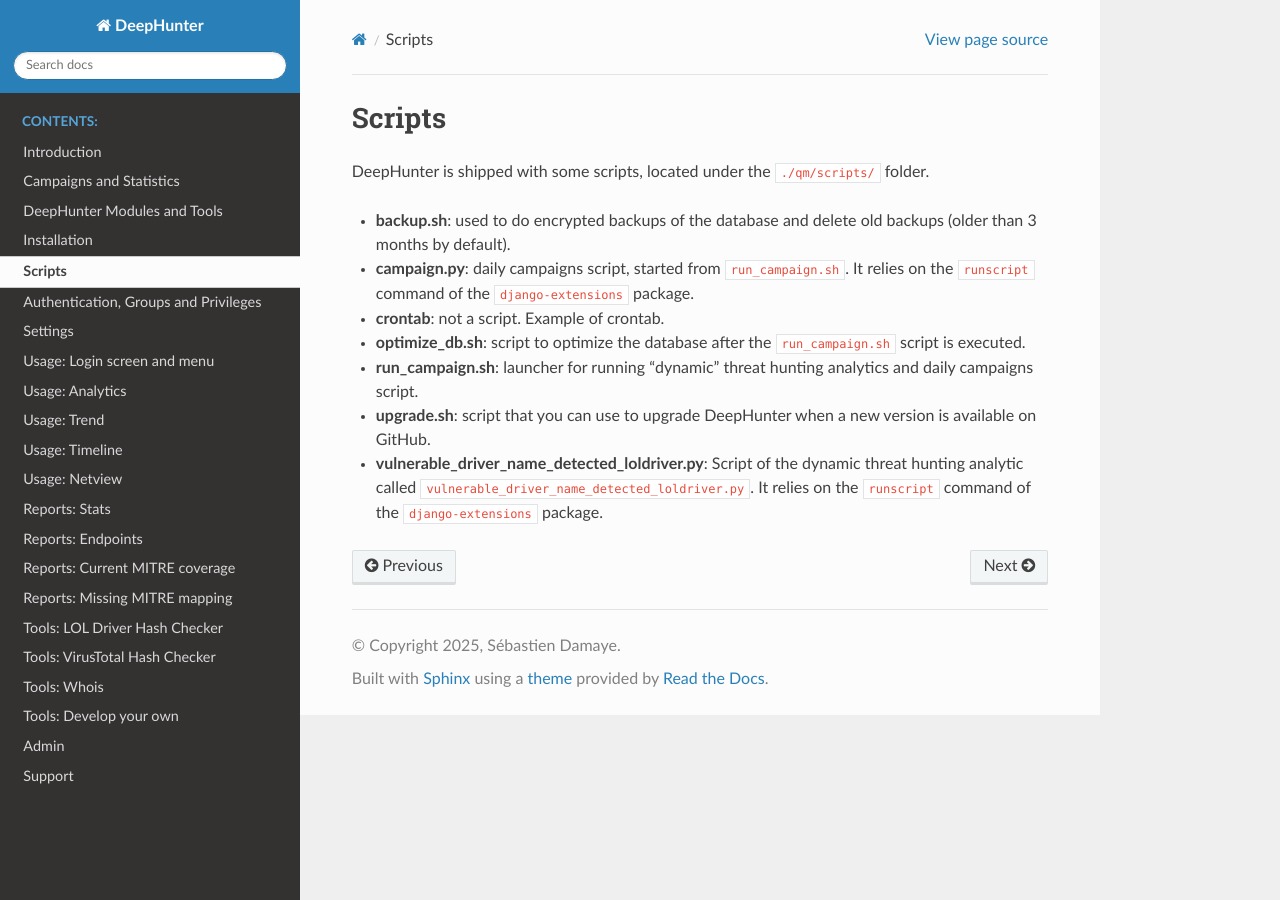
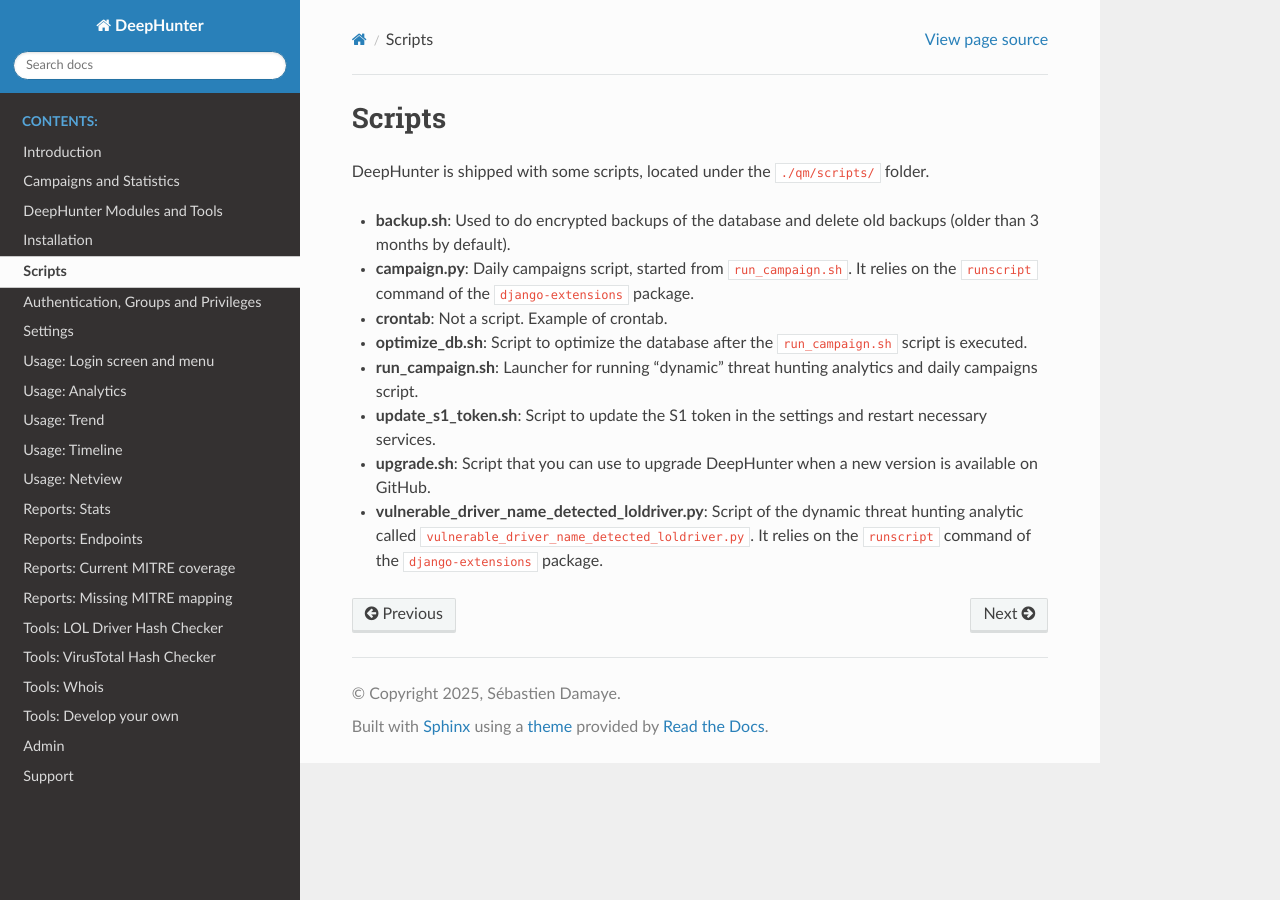
Before and after one commit to wikijm/deephunter, a Sphinx documentation site: the page built from docs/scripts.rst, in a window 1280 px wide. Built offline with Sphinx 7.4.7 and the Read the Docs theme 3.1.0, drawn with Linux system fonts in a browser that asks for light colours.

Commit message:
updated doc

```diff
--- a/docs/scripts.rst
+++ b/docs/scripts.rst
@@ -3,10 +3,11 @@
 
 DeepHunter is shipped with some scripts, located under the ``./qm/scripts/`` folder.
 
-- **backup.sh**: used to do encrypted backups of the database and delete old backups (older than 3 months by default).
-- **campaign.py**: daily campaigns script, started from ``run_campaign.sh``. It relies on the ``runscript`` command of the ``django-extensions`` package.
-- **crontab**: not a script. Example of crontab.
-- **optimize_db.sh**: script to optimize the database after the ``run_campaign.sh`` script is executed.
-- **run_campaign.sh**: launcher for running "dynamic" threat hunting analytics and daily campaigns script.
-- **upgrade.sh**: script that you can use to upgrade DeepHunter when a new version is available on GitHub.
+- **backup.sh**: Used to do encrypted backups of the database and delete old backups (older than 3 months by default).
+- **campaign.py**: Daily campaigns script, started from ``run_campaign.sh``. It relies on the ``runscript`` command of the ``django-extensions`` package.
+- **crontab**: Not a script. Example of crontab.
+- **optimize_db.sh**: Script to optimize the database after the ``run_campaign.sh`` script is executed.
+- **run_campaign.sh**: Launcher for running "dynamic" threat hunting analytics and daily campaigns script.
+- **update_s1_token.sh**: Script to update the S1 token in the settings and restart necessary services.
+- **upgrade.sh**: Script that you can use to upgrade DeepHunter when a new version is available on GitHub.
 - **vulnerable_driver_name_detected_loldriver.py**: Script of the dynamic threat hunting analytic called ``vulnerable_driver_name_detected_loldriver.py``. It relies on the ``runscript`` command of the ``django-extensions`` package.
```
